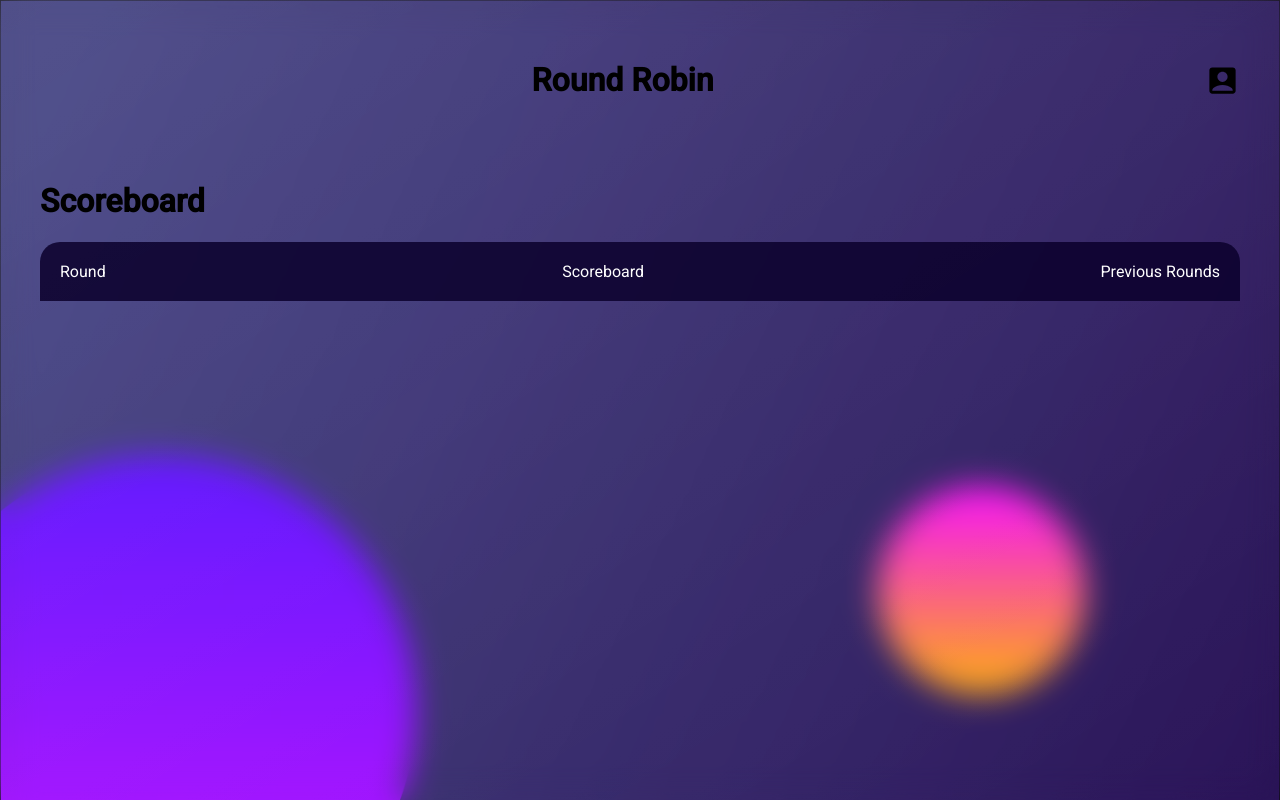
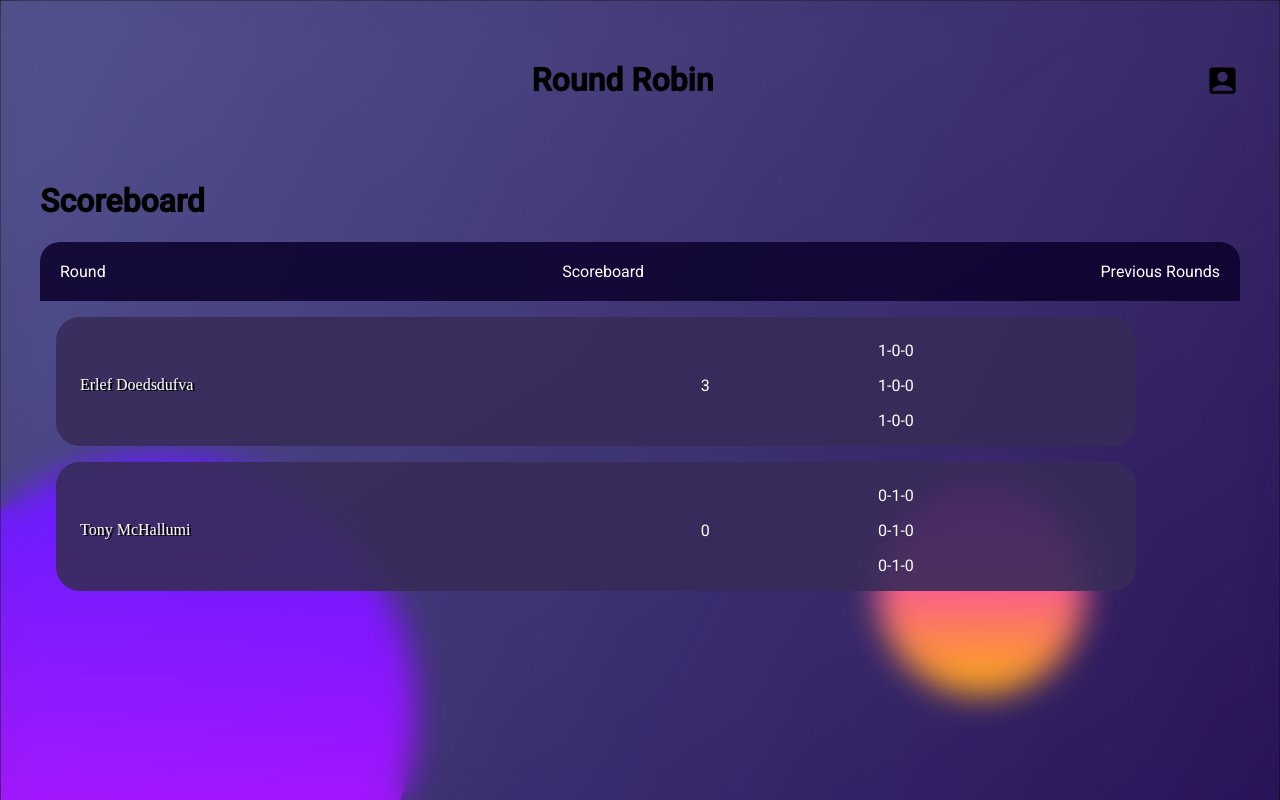
Before and after one commit to olofWallgren/RoundRobinApp, a React (Create React App) app: page /current-tournament/scoreboard in a window 1280 px wide. Built offline with nearby package versions, Linux system fonts and the light colour scheme; a web font is replaced by a local one.

Commit message:
Components up

```diff
--- a/src/components/DropDownMenu/index.tsx
+++ b/src/components/DropDownMenu/index.tsx
@@ -74,7 +74,7 @@ function changeName(e: any) {
           horizontal: 'left',
         }}
       >
-        <MenuItem id="firstChoice" value={"korvkiosk"} onClick={handleClose}>Still Playing</MenuItem>
+        <MenuItem id="firstChoice" value={"1"} onClick={handleClose}>Still Playing</MenuItem>
         <MenuItem id="secondChoice" value={"2"} onClick={handleClose}>2 - 0 - 0</MenuItem>
         <MenuItem id="thirdChoice" value={"3"} onClick={handleClose}>2 - 1 - 0</MenuItem>
         <MenuItem value={"4"} onClick={handleClose}>1 - 0 - 1</MenuItem>
--- a/src/components/OutputBarScoreBoard/index.tsx
+++ b/src/components/OutputBarScoreBoard/index.tsx
@@ -1,19 +1,21 @@
 import React from "react";
 import "../../layout/OutputBar.css";
-import "./OutputBarRound.css";
+// import "./OutputBarRound.css";
 import { Grid, Button, Menu, MenuItem } from '@mui/material';
 
 
 interface Props {
-  player1?: React.ReactNode,
-  player2?: React.ReactNode,
+  player?: React.ReactNode,
+  totalScore?: React.ReactNode,
+  matchHistory?: React.ReactNode,
   children?: React.ReactNode
 
 }
 
 const OutputBarScoreBoard: React.FC<Props> = ({
-  player1,
-  player2,
+  player,
+  totalScore,
+  matchHistory,
   children
   }) => {
 
@@ -21,17 +23,22 @@ const OutputBarScoreBoard: React.FC<Props> = ({
   return (
     <Grid container className="outputBarContainer" spacing={1}>
 
-      <Grid item xs={9}>
-        <p className="names">{player1} - {player2}</p>
+      <Grid item xs={7}>
+        <p className="names">{player}</p>
+      </Grid>
+
+      <Grid item xs={2}>
+        <p className="totalScore">{totalScore}</p>
       </Grid>
 
       <Grid item xs={3}>
-
-
+        <p className="matchHistory">{matchHistory}</p>
+        <p className="matchHistory">{matchHistory}</p>
+        <p className="matchHistory">{matchHistory}</p>
       </Grid>
 
+</Grid>
 
-    </Grid>
   );
 };
 
--- a/src/routes/scoreboard/index.tsx
+++ b/src/routes/scoreboard/index.tsx
@@ -1,11 +1,23 @@
 import * as React from "react";
 import "../../layout/container.css";
 import NavigationBar from "../../components/NavigationBar";
+import OutputbarScoreBoard from "../../components/OutputBarScoreBoard";
 
 const Scoreboard = () => (
   <div className="container">
     <h1>Scoreboard</h1>
     <NavigationBar/>
+    <OutputbarScoreBoard
+      player="Erlef Doedsdufva"
+      totalScore="3"
+      matchHistory="1-0-0"
+      />
+      <OutputbarScoreBoard
+      player="Tony McHallumi"
+      totalScore="0"
+      matchHistory="0-1-0"
+      />
+
   </div>
 );
 
```
Also changed, not shown: src/components/OutputBarPrevRounds/index.tsx (+21 -13 lines).
